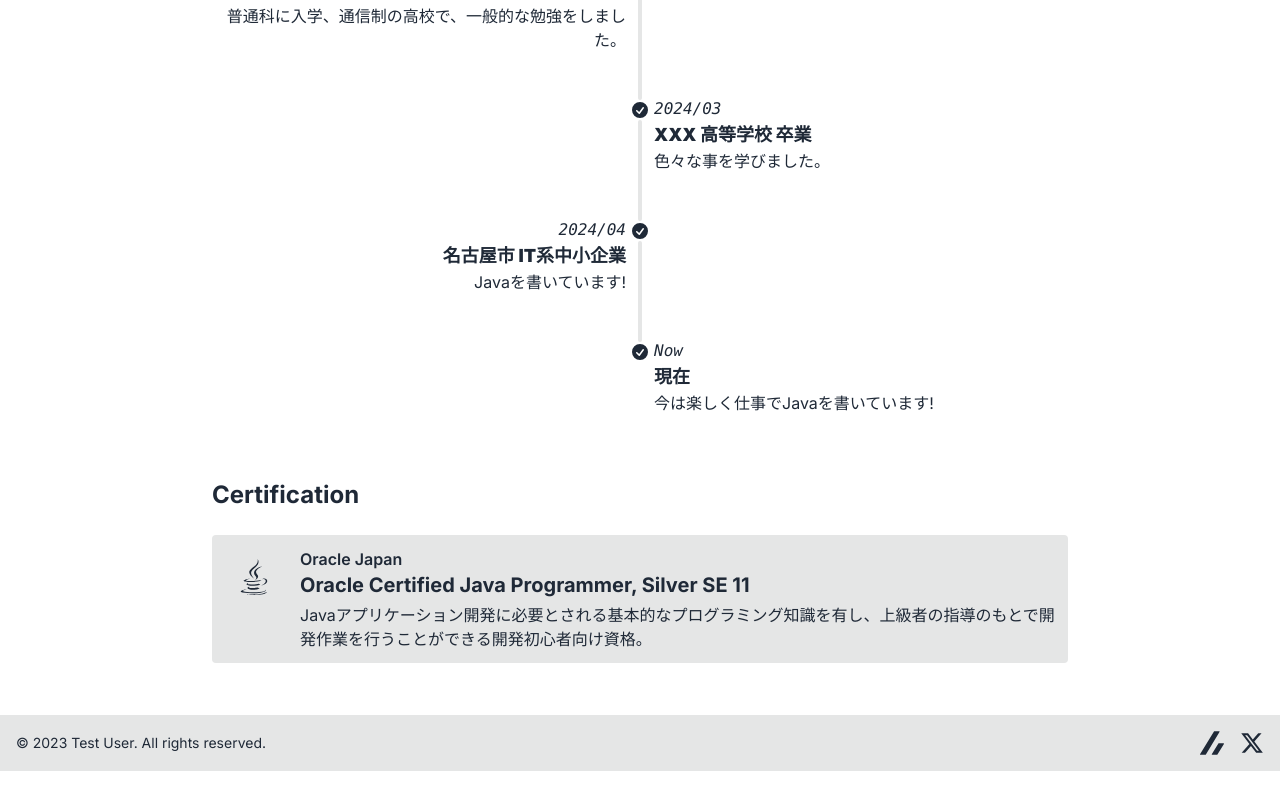
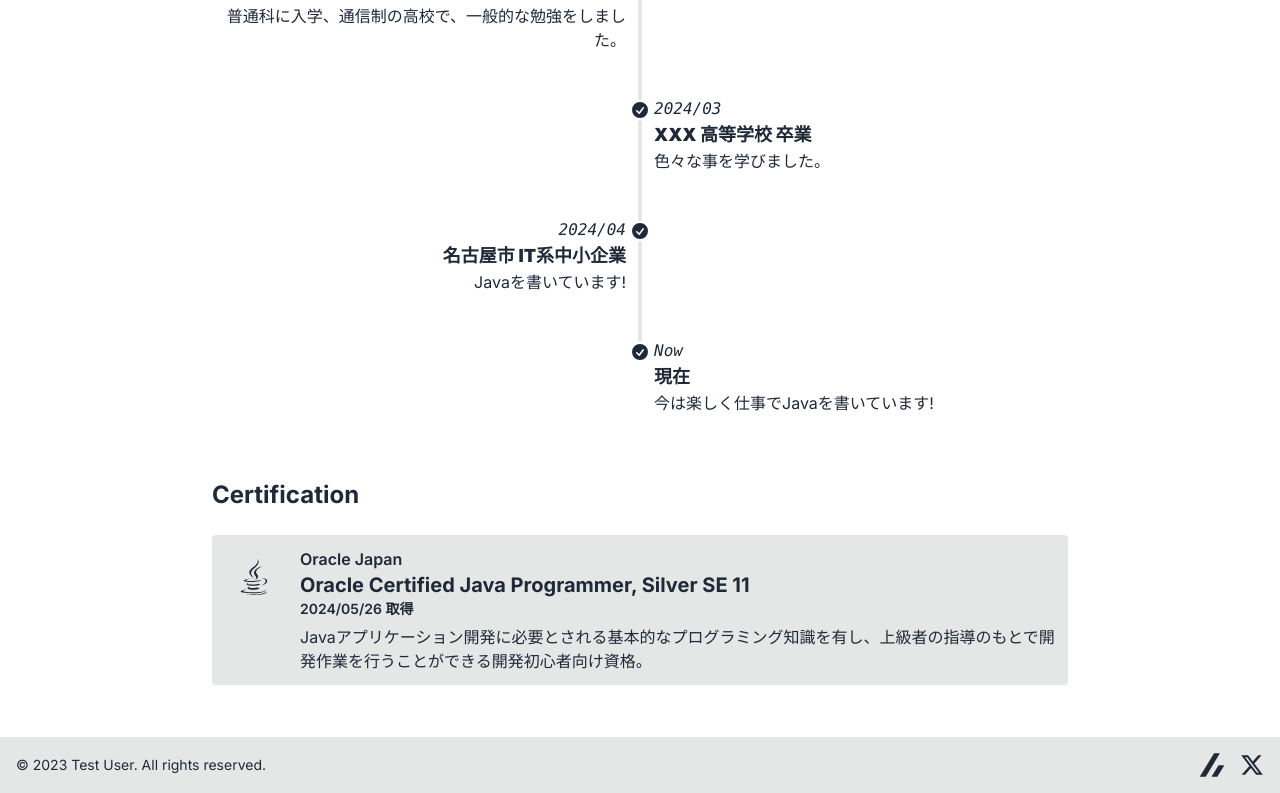
Before and after one commit to Milix-M/milix-m_tempest, a Next.js app in the folder web/: page /profile in a window 1280 px wide. Shown: the part 1069-1862 px from the top of the page. Before the commit the page ends 1840 px from the top, so only its background shows below. Built offline with nearby package versions, Linux system fonts and the light colour scheme.

Commit message:
fix design

```diff
--- a/web/src/CustomSettings/CertSet.tsx
+++ b/web/src/CustomSettings/CertSet.tsx
@@ -7,6 +7,7 @@ export default function CertSet() {
       <Certification
         company="Oracle Japan"
         title="Oracle Certified Java Programmer, Silver SE 11"
+        getDate="2024/05/26"
         description="Javaアプリケーション開発に必要とされる基本的なプログラミング知識を有し、上級者の指導のもとで開発作業を行うことができる開発初心者向け資格。"
         icon={<FaJava className="w-9 h-9" />}
       />
--- a/web/src/components/Certification/Certification.tsx
+++ b/web/src/components/Certification/Certification.tsx
@@ -1,6 +1,7 @@
 type CertProps = {
   company: string;
   title: string;
+  getDate: string;
   description: string;
   icon: React.ReactNode;
 };
@@ -8,6 +9,7 @@ type CertProps = {
 const Certification: React.FC<CertProps> = ({
   company,
   title,
+  getDate,
   description,
   icon,
 }) => {
@@ -21,9 +23,10 @@ const Certification: React.FC<CertProps> = ({
             </div>
           </div>
           <div>
-            <div className="mb-1">
-              <h2 className="text-base font-semibold">{company}</h2>
+            <div className="mb-1.5">
+              <h2 className="font-semibold">{company}</h2>
               <h2 className="text-xl font-bold">{title}</h2>
+              <p className="text-sm font-semibold">{getDate} 取得</p>
             </div>
             <p className="break-words">{description}</p>
           </div>
```
